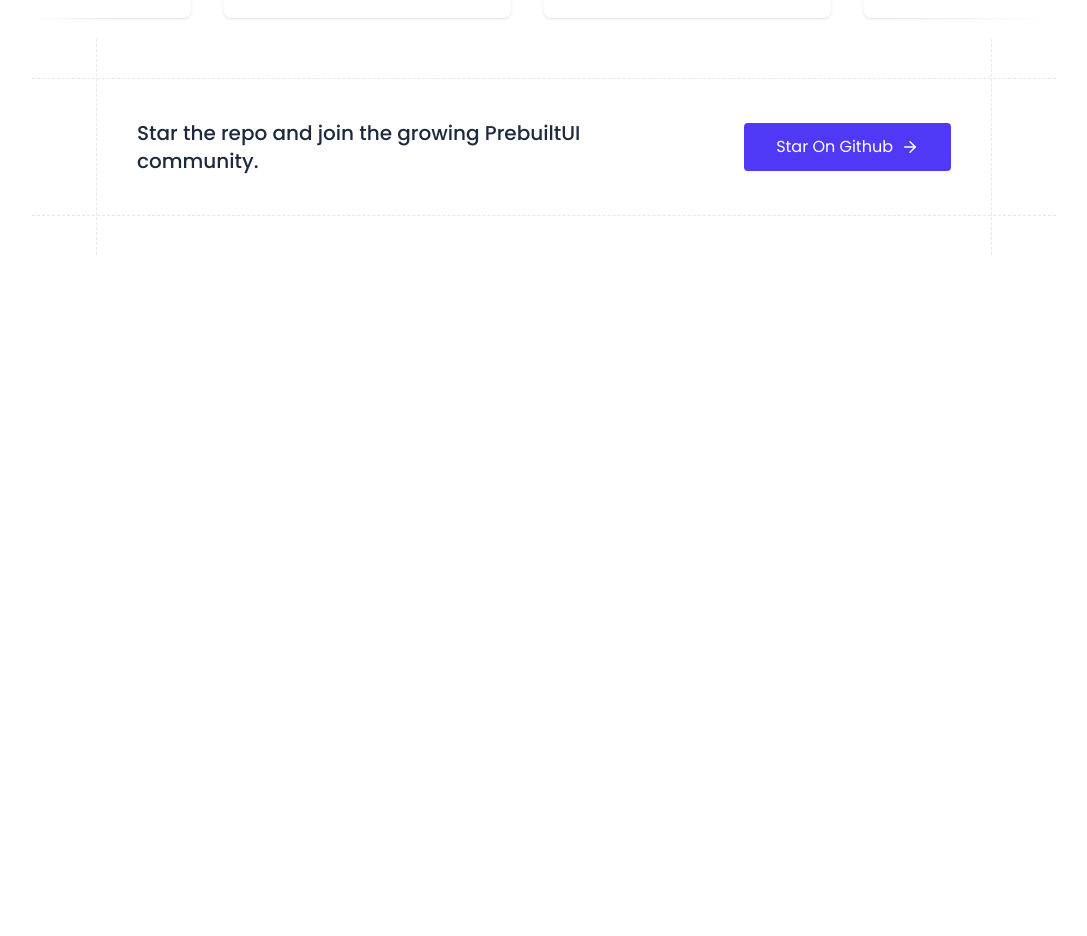
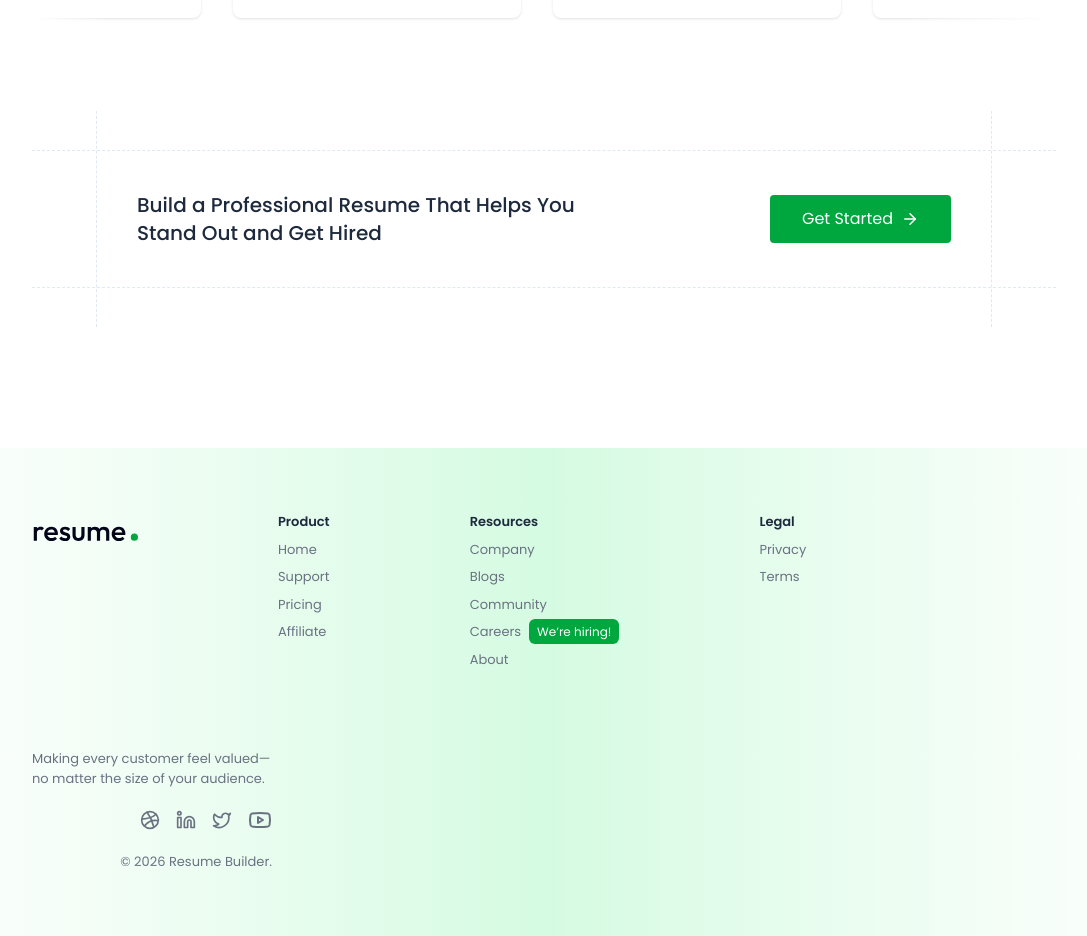
Before and after one commit to sojibkhan567/resume-builder-app, a React (Vite) app in the folder frontend/: page / in a window 1280 px wide. Shown: the part 2040-2976 px from the top of the page, without its empty margins (96-1183 px from the left). Before the commit the page ends 2295 px from the top, so only its background shows below. Built offline with nearby package versions, Linux system fonts and the light colour scheme.

Commit message:
add footer

```diff
--- a/frontend/src/components/home/CallToAction.jsx
+++ b/frontend/src/components/home/CallToAction.jsx
@@ -1,10 +1,10 @@
 const CallToAction = () => {
     return (
-        <div className='border-y border-dashed border-slate-200 w-full max-w-5xl mx-auto px-10 sm:px-16'>
+        <div className='border-y border-dashed border-slate-200 w-full max-w-5xl mx-auto px-10 sm:px-16 mt-28'>
             <div className="flex flex-col md:flex-row text-center md:text-left items-center justify-between gap-8 px-3 md:px-10 border-x border-dashed border-slate-200 py-16 sm:py-20 -mt-10 -mb-10 w-full">
-                <p className="text-xl font-medium max-w-md text-slate-800">Star the repo and join the growing PrebuiltUI community.</p>
-                <a href="https://prebuiltui.com" className="flex items-center gap-2 rounded py-3 px-8 bg-indigo-600 hover:bg-indigo-700 transition text-white">
-                    <span>Star On Github</span>
+                <p className="text-xl font-medium max-w-md text-slate-800">Build a Professional Resume That Helps You Stand Out and Get Hired</p>
+                <a href="https://prebuiltui.com" className="flex items-center gap-2 rounded py-3 px-8 bg-green-600 hover:bg-green-700 transition text-white">
+                    <span>Get Started</span>
                     <svg xmlns="http://www.w3.org/2000/svg" width="24" height="24" viewBox="0 0 24 24" fill="none" stroke="currentColor" strokeWidth="2" strokeLinecap="round" strokeLinejoin="round" className="size-4.5"><path d="M5 12h14"/><path d="m12 5 7 7-7 7"/></svg>
                 </a>
             </div>
--- /dev/null
+++ b/frontend/src/components/home/Footer.jsx
@@ -0,0 +1,74 @@
+export default function Footer() {
+    return (
+        <>
+            <footer className="flex flex-wrap justify-center lg:justify-between overflow-hidden gap-10 md:gap-20 py-16 px-6 md:px-16 lg:px-24 xl:px-32 text-[13px] text-gray-500 bg-linear-to-r from-white via-green-200/60 to-white mt-40">
+                <div className="flex flex-wrap items-start gap-10 md:gap-15 xl:gap-35">
+                    <a href="#">
+                        <img src="/logo.svg" alt="logo" className="h-9 w-auto"/>
+                    </a>
+                    <div>
+                        <p className="text-slate-800 font-semibold">Product</p>
+                        <ul className="mt-2 space-y-2">
+                            <li><a href="/" className="hover:text-green-600 transition">Home</a></li>
+                            <li><a href="/" className="hover:text-green-600 transition">Support</a></li>
+                            <li><a href="/" className="hover:text-green-600 transition">Pricing</a></li>
+                            <li><a href="/" className="hover:text-green-600 transition">Affiliate</a></li>
+                        </ul>
+                    </div>
+                    <div>
+                        <p className="text-slate-800 font-semibold">Resources</p>
+                        <ul className="mt-2 space-y-2">
+                            <li><a href="/" className="hover:text-green-600 transition">Company</a></li>
+                            <li><a href="/" className="hover:text-green-600 transition">Blogs</a></li>
+                            <li><a href="/" className="hover:text-green-600 transition">Community</a></li>
+                            <li><a href="/" className="hover:text-green-600 transition">Careers<span className="text-xs text-white bg-green-600 rounded-md ml-2 px-2 py-1">We’re hiring!</span></a></li>
+                            <li><a href="/" className="hover:text-green-600 transition">About</a></li>
+                        </ul>
+                    </div>
+                    <div>
+                        <p className="text-slate-800 font-semibold">Legal</p>
+                        <ul className="mt-2 space-y-2">
+                            <li><a href="/" className="hover:text-green-600 transition">Privacy</a></li>
+                            <li><a href="/" className="hover:text-green-600 transition">Terms</a></li>
+                        </ul>
+                    </div>
+                </div>
+                <div className="flex flex-col max-md:items-center max-md:text-center gap-2 items-end">
+                    <p className="max-w-60">Making every customer feel valued—no matter the size of your audience.</p>
+                    <div className="flex items-center gap-4 mt-3">
+                        <a href="https://dribbble.com/prebuiltui" target="_blank" rel="noreferrer">
+                            <svg xmlns="http://www.w3.org/2000/svg" width="24" height="24" viewBox="0 0 24 24" fill="none" stroke="currentColor" strokeWidth="2" strokeLinecap="round" strokeLinejoin="round" className="lucide lucide-dribbble size-5 hover:text-green-500" aria-hidden="true">
+                                <circle cx="12" cy="12" r="10"></circle>
+                                <path d="M19.13 5.09C15.22 9.14 10 10.44 2.25 10.94"></path>
+                                <path d="M21.75 12.84c-6.62-1.41-12.14 1-16.38 6.32"></path>
+                                <path d="M8.56 2.75c4.37 6 6 9.42 8 17.72"></path>
+                            </svg>
+                        </a>
+                        <a href="https://www.linkedin.com/company/prebuiltui" target="_blank" rel="noreferrer">
+                            <svg xmlns="http://www.w3.org/2000/svg" width="24" height="24" viewBox="0 0 24 24" fill="none" stroke="currentColor" strokeWidth="2" strokeLinecap="round" strokeLinejoin="round" className="lucide lucide-linkedin size-5 hover:text-green-500" aria-hidden="true">
+                                <path d="M16 8a6 6 0 0 1 6 6v7h-4v-7a2 2 0 0 0-2-2 2 2 0 0 0-2 2v7h-4v-7a6 6 0 0 1 6-6z"></path>
+                                <rect width="4" height="12" x="2" y="9"></rect>
+                                <circle cx="4" cy="4" r="2"></circle>
+                            </svg>
+                        </a>
+                        <a href="https://x.com/prebuiltui" target="_blank" rel="noreferrer">
+                            <svg xmlns="http://www.w3.org/2000/svg" width="24" height="24" viewBox="0 0 24 24" fill="none" stroke="currentColor" strokeWidth="2" strokeLinecap="round" strokeLinejoin="round" className="lucide lucide-twitter size-5 hover:text-green-500" aria-hidden="true">
+                                <path
+                                    d="M22 4s-.7 2.1-2 3.4c1.6 10-9.4 17.3-18 11.6 2.2.1 4.4-.6 6-2C3 15.5.5 9.6 3 5c2.2 2.6 5.6 4.1 9 4-.9-4.2 4-6.6 7-3.8 1.1 0 3-1.2 3-1.2z">
+                                </path>
+                            </svg>
+                        </a>
+                        <a href="https://www.youtube.com/@prebuiltui" target="_blank" rel="noreferrer">
+                            <svg xmlns="http://www.w3.org/2000/svg" width="24" height="24" viewBox="0 0 24 24" fill="none" stroke="currentColor" strokeWidth="2" strokeLinecap="round" strokeLinejoin="round" className="lucide lucide-youtube size-6 hover:text-green-500" aria-hidden="true">
+                                <path d="M2.5 17a24.12 24.12 0 0 1 0-10 2 2 0 0 1 1.4-1.4 49.56 49.56 0 0 1 16.2 0A2 2 0 0 1 21.5 7a24.12 24.12 0 0 1 0 10 2 2 0 0 1-1.4 1.4 49.55 49.55 0 0 1-16.2 0A2 2 0 0 1 2.5 17">
+                                </path>
+                                <path d="m10 15 5-3-5-3z"></path>
+                            </svg>
+                        </a>
+                    </div>
+                    <p className="mt-3 text-center">© 2026 <a href="#">Resume Builder.</a></p>
+                </div>
+            </footer>
+        </>
+    );
+};
--- a/frontend/src/pages/Home.jsx
+++ b/frontend/src/pages/Home.jsx
@@ -4,6 +4,7 @@ import Hero from '../components/home/Hero'
 import Features from '../components/home/Features'
 import Testimonial from '../components/home/Testimonial'
 import CallToAction from '../components/home/CallToAction'
+import Footer from '../components/home/Footer'
 
 const Home = () => {
   return (
@@ -13,6 +14,7 @@ const Home = () => {
         <Features />
         <Testimonial />
         <CallToAction />
+        <Footer />
     </div>
   )
 }
```
